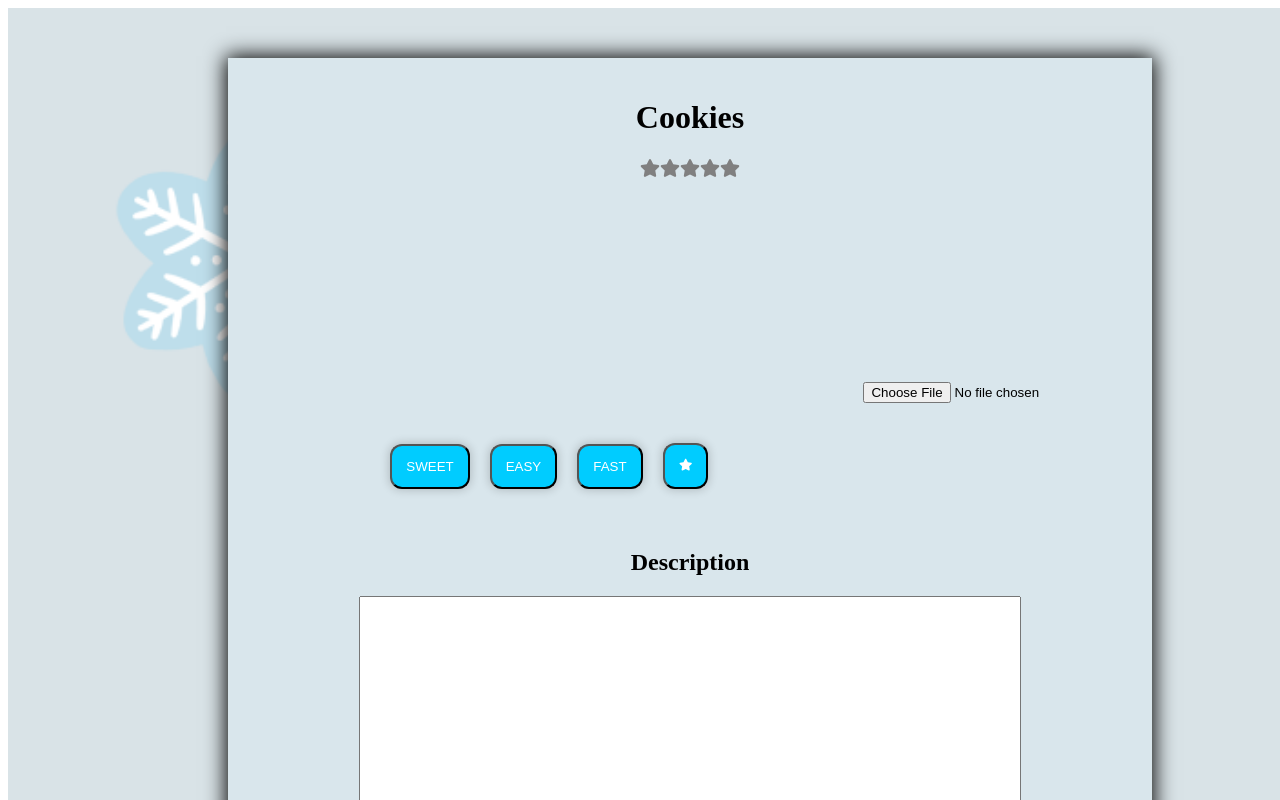
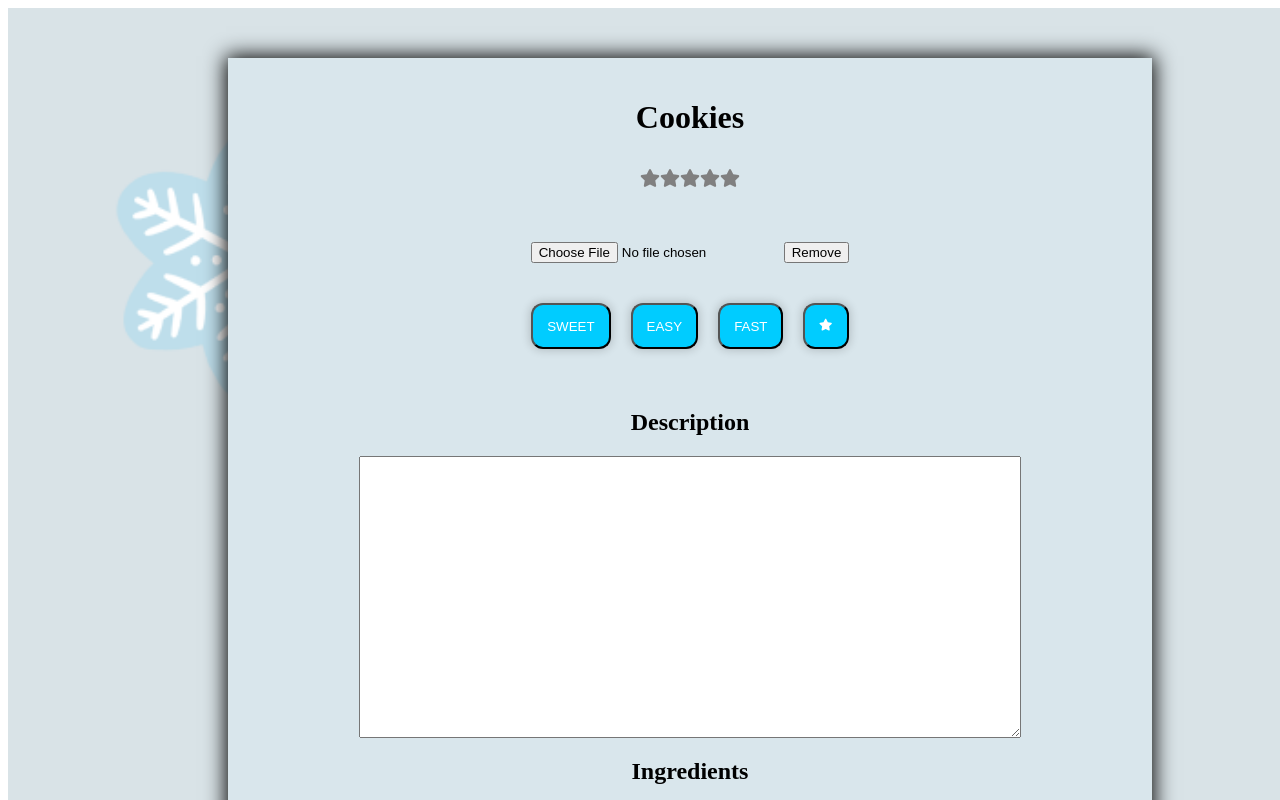
Before and after one commit to horsaen/mlh-winterland2, a Next.js app: page /recipe in a window 1280 px wide. Shown: the top 800 px of the page. Built offline with nearby package versions, Linux system fonts and the light colour scheme.

Commit message:
Updates to recipe page

```diff
--- a/pages/recipe.js
+++ b/pages/recipe.js
@@ -4,7 +4,7 @@ import { FaStar, FaTrash, FaSave } from "react-icons/fa"
 import React, {useState} from "react";
 
 export default function recipe() {
-
+    const recipeName = "Cookies";
     const [rating, setRating] = useState(null);
     const [selectedImage, setSelectedImage] = useState(null);
     const tags = ["SWEET", "EASY", "FAST"];
@@ -16,7 +16,7 @@ export default function recipe() {
             // <button className = {styles.button}> <span className = {styles.icon}></span> Return</button>
             <div className={styles.body}>
                 <div className={styles.card}>
-                    <h1 size = {200}>Cookies</h1>
+                    <h1 size = {200}>{recipeName}</h1>
                     <div>
                         {[... Array(5)].map((star, i) => {
                             const ratingValue = i + 1;
@@ -35,15 +35,18 @@ export default function recipe() {
                         })}
                     </div>
 
-                    <div>
+                    <div className = {styles.image_upload}>
+
                             {selectedImage && (
                             <div>
-                            <img alt="not fount" width={"250px"} src={URL.createObjectURL(selectedImage)} />
+                                <img alt="not fount" width = {700} height = {300} className = {styles.image}src={URL.createObjectURL(selectedImage)} />
                                 <br />
-                            <button className = {styles.image_remove} onClick={()=>setSelectedImage(null)}>Remove</button>
                             </div>
                             )}
-                    {/* <img src={"/cookies.jpg"} width = '500' height = '400' className = {styles.container}/> */}
+                    </div>
+
+                    <div className = {styles.image_button}>
+                            <br/>
                             <input
                             type="file"
                             name="myImage"
@@ -52,6 +55,8 @@ export default function recipe() {
                             setSelectedImage(event.target.files[0]);
                             }}
                             />
+                            <button onClick={()=>setSelectedImage(null)}>Remove</button>
+
                     </div>
 
                     {/*tags */}
@@ -66,7 +71,7 @@ export default function recipe() {
                     </div>
 
                     <h2>Description</h2>
-                    <textarea id="text" name="text" style = {{width: "70%", height: "15%", padding: "20px"}}></textarea>
+                    <textarea id="text" name="text" style = {{width: "70%", height: "12%", padding: "20px"}}></textarea>
                     <h2>Ingredients</h2>
                     <textarea id="text" name="text" style = {{width: "70%", height: "15%", padding: "20px"}}></textarea>
                     <h2>Steps</h2>
--- a/styles/Home.module.css
+++ b/styles/Home.module.css
@@ -27,7 +27,9 @@
 }
 
 .container{
-  align-items: center;
+  display: flex;
+  justify-content: center;
+  justify-self: center;
   width: 70%;
   padding: 30px;
 }
@@ -65,18 +67,9 @@
 .star{
   cursor: pointer;
   transition: color 200ms;
+  margin-top: 10px;
+  margin-bottom: 50px;
 }
-
-.image_upload{
-  margin-top: 200px;
-  margin-left: 600px;
-}
-
-.image_remove{
-  margin-top: 200px;
-  margin-left: 500px;
-}
-
 
 .save_button{
   height: 60px;
@@ -109,3 +102,26 @@
 .delete_button:hover{
   opacity: 0.5;
 }
+
+.image_upload{
+  flex-direction: horizontal;
+}
+
+.image_button{
+  display: flex;
+  flex-direction: horizontal;
+  align-items: center;
+}
+.image{
+  justify-self: start;
+  max-width: 100%;
+  max-height: 100%;
+}
+.image_upload{
+  justify-content: flex-end;
+}
+
+.image_remove{
+  justify-content: flex-end;
+
+}
```
Lines whose indentation alone changed are shown as unchanged.
